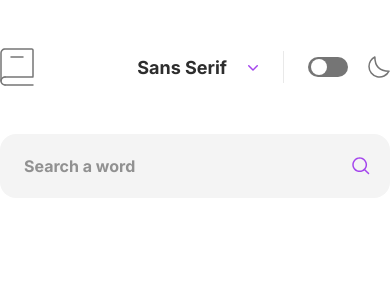
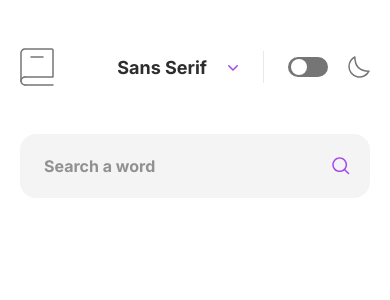
Before and after one commit to AnaJuliaBorges/dictionary, a React (Vite) app: page / in a window 390 px wide. Shown: the top 300 px of the page. Built offline with nearby package versions, Linux system fonts and the light colour scheme.

Commit message:
fix: responsive page

```diff
--- a/src/App.jsx
+++ b/src/App.jsx
@@ -9,8 +9,8 @@ function App() {
   const [result, setResult] = useState([])
 
   return (
-    <div className="flex items-center justify-items-center justify-center mt-12">
-      <main className="flex flex-col gap-12 items-center w-lvh md:px-10 max-w-[737px]">
+    <div className="flex items-center justify-items-center justify-center mt-12 mx-5">
+      <main className="flex flex-col gap-12 items-center w-lvh sm:mx-10 max-w-[800px]">
 
         <Header />
         <SearchInput setResult={setResult} setStatusError={setStatusError}/>
```
